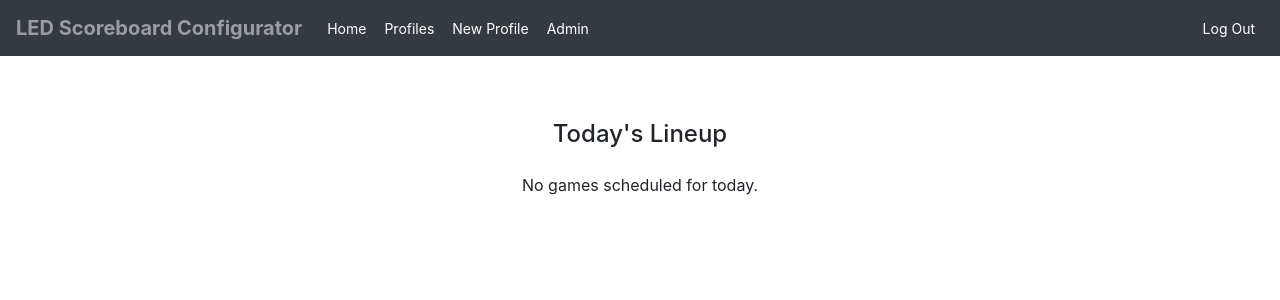
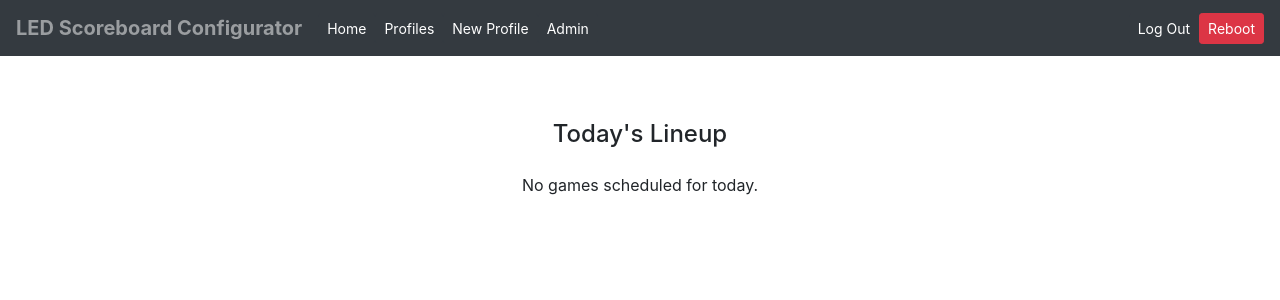
Before and after one commit to sflems/led-board-manager, a Django app: page / in a window 1280 px wide. Shown: the top 300 px of the page. Run offline with Django 3.2, Linux system fonts and the light colour scheme; the visitor is signed in with stand-in values (Sample User, id 1); data that the repository does not hold is empty; parts of the project's set-up code (start-up, migrations or seed data) failed here and were passed over; some libraries are stand-ins or nearby versions.

Commit message:
Subproccesses

```diff
--- a/scoreboard/admin.py
+++ b/scoreboard/admin.py
@@ -50,13 +50,14 @@ class SettingsAdmin(admin.ModelAdmin):
             super().save_model(request, obj, form, change)
         else:
             super().save_model(request, obj, form, change)
-
+'''
 class TeamAdmin(admin.ModelAdmin):
     list_display = ('id', 'teamName', 'abbreviation',)
     ordering = ('teamName',)
     readonly_fields = ('name', 'abbreviation', 'teamName', 'locationName', 'jsonLink', 'officialSiteUrl')
+'''
 
 # Register your models here.
 admin.site.register(User)
 admin.site.register(Settings, SettingsAdmin)
-admin.site.register(Team, TeamAdmin)
+# admin.site.register(Team, TeamAdmin)
--- a/scoreboard/services.py
+++ b/scoreboard/services.py
@@ -18,11 +18,19 @@ def conf_default():
                 conf = json.load(f)
                 return conf
 
+def team_abbrev(id):
+    url = 'https://statsapi.web.nhl.com/api/v1/teams/' + id
+    response = requests.get(url)
+    team = response.json()
+    return team
+
 def todays_games():
     url = 'https://statsapi.web.nhl.com/api/v1/schedule'
     response = requests.get(url)
     games = response.json()
-    return games['dates'][0]['games']
+    games = games['dates'][0]['games']
+
+    return games
 
 # Defines config schema used by the current led-scoreboard version. File is opened, converted from binery to a python/django object and then used as a callable object.
 def schema():
--- a/scoreboard/static/scoreboard/scoreboard.js
+++ b/scoreboard/static/scoreboard/scoreboard.js
@@ -42,7 +42,7 @@ document.addEventListener('DOMContentLoaded', function () {
 			console.log(result);
 			if (result.activated != true) {
 				document.querySelector('#message').innerHTML = `
-					<div class="alert alert-error alert-dismissible fade show">
+					<div class="alert alert-danger alert-dismissible fade show">
 						<strong>Error!</strong> Profile activation unsuccessful.
 						<button type="button" class="close" data-dismiss="alert" aria-label="Close">
 							<span aria-hidden="true">&times;</span>
@@ -69,7 +69,7 @@ document.addEventListener('DOMContentLoaded', function () {
 			console.log(result);
 			if (result.backup != true) {
 				document.querySelector('#message').innerHTML = `
-					<div class="alert alert-error alert-dismissible fade show">
+					<div class="alert alert-danger alert-dismissible fade show">
 						<strong>Error!</strong> File save unsuccessful! Attempted to save file as ${result.path}
 						<button type="button" class="close" data-dismiss="alert" aria-label="Close">
 							<span aria-hidden="true">&times;</span>
@@ -102,7 +102,7 @@ document.addEventListener('DOMContentLoaded', function () {
 			console.log(result);
 			if (result.delete != true) {
 				document.querySelector('#message').innerHTML = `
-					<div class="alert alert-error alert-dismissible fade show">
+					<div class="alert alert-danger alert-dismissible fade show">
 						<strong>Error!</strong> Profile "${result.profile}" deleted <strong>unsuccessfully!</strong>
 						<button type="button" class="close" data-dismiss="alert" aria-label="Close">
 							<span aria-hidden="true">&times;</span>
@@ -131,4 +131,37 @@ document.addEventListener('DOMContentLoaded', function () {
 		location.href = `${this.dataset.editurl}`
 	});
 
+	$('button#reboot').click(function () {
+		const csrftoken = Cookies.get('csrftoken');
+		fetch(`${this.dataset.url}`, {
+			headers: {'X-CSRFToken': csrftoken},
+			method: 'PUT',
+			body: JSON.stringify({
+				"reboot": true
+			})
+		})
+		.then(response => response.json())
+		.then(result => {
+			console.log(result);
+			if (result.reboot != true) {
+				document.querySelector('#message').innerHTML = `
+					<div class="alert alert-danger alert-dismissible fade show">
+						<strong>Error!</strong> Reboot unsuccessful!</strong>
+						<button type="button" class="close" data-dismiss="alert" aria-label="Close">
+							<span aria-hidden="true">&times;</span>
+						</button>
+					</div>
+				`;
+			} else {
+				document.querySelector('#message').innerHTML = `
+					<div class="alert alert-success alert-dismissible fade show">
+						<strong>Success!</strong> Raspberry Pi is rebooting...
+						<button type="button" class="close" data-dismiss="alert" aria-label="Close">
+							<span aria-hidden="true">&times;</span>
+						</button>
+					</div>
+				`;
+			};
+		});
+	});
 });
--- a/scoreboard/templates/scoreboard/layout.html
+++ b/scoreboard/templates/scoreboard/layout.html
@@ -40,6 +40,7 @@
 				<ul class="navbar-nav">
 					{% if user.is_authenticated %}
 						<button class="btn btn-sm btn-dark" onclick="location.href='{% url 'logout' %}';">Log Out</button>
+						<button class="btn btn-sm btn-danger" id="reboot" data-url="{% url 'reboot_pi' %}">Reboot</button>
 					{% else %}
 						<button class="btn btn-sm btn-dark" onclick="location.href='{% url 'login' %}';">Log In</button>
 					{% endif %}
--- a/scoreboard/urls.py
+++ b/scoreboard/urls.py
@@ -7,7 +7,8 @@ urlpatterns = [
     path("login", views.login_view, name="login"),
     path("logout", views.logout_view, name="logout"),
 
-    path('profiles/', views.SettingsList.as_view(), name="profiles_list"),
+    path("profiles/", views.SettingsList.as_view(), name="profiles_list"),
     path("profiles/create", views.profiles_create, name="create"),
-    path('profiles/<int:id>', views.profiles, name="profiles"),
+    path("profiles/<int:id>", views.profiles, name="profiles"),
+    path("reboot", views.reboot, name="reboot_pi"),
 ]
--- a/scoreboard/views.py
+++ b/scoreboard/views.py
@@ -12,12 +12,26 @@ from .forms import schema, SettingsDetailForm, SettingsJSONForm
 from django_jsonforms.forms import JSONSchemaForm
 from .models import *
 from . import services
-import json
+import json, subprocess
 
 # Create your views here.
 def index(request):
     games = services.todays_games()
     return render(request, "scoreboard/index.html", {"games":games,})
+
+@login_required
+def reboot(request):
+    data = json.loads(request.body)
+    if request.method == "PUT" and data.get("reboot"):
+        try:
+            subprocess.check_call(["sudo", "reboot", "now",])
+            return JsonResponse({
+                "reboot": True
+            }, status=202)
+        except subprocess.CalledProcessError:
+            return JsonResponse({
+                "reboot": False
+            }, status=400)
 
 class SettingsList(ListView):
     model = Settings
@@ -51,14 +65,12 @@ def profiles(request, id):
                 if not profile.isActive:
                     profile.isActive = True
                     profile.save()
-                    messages.success(request, "Profile set as active configuration.")
                     return JsonResponse({
                         "activated": True
                     }, status=202)
                 else:
                     messages.error(request, "Profile is already set as active!")
                     return HttpResponseRedirect(reverse(request))
-            data = json.loads(request.body)
 
             if data.get("backup"):
                 try:
```
